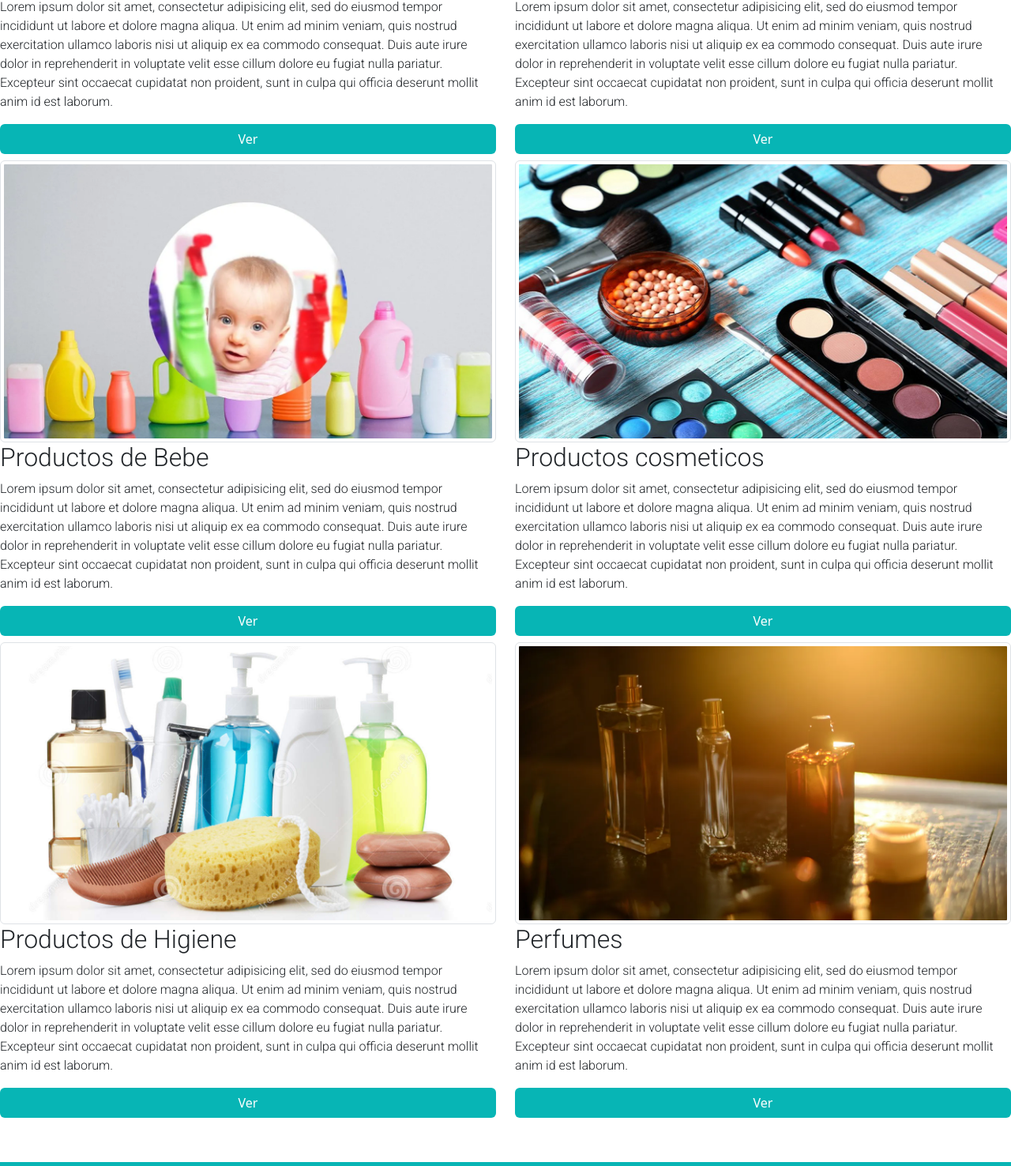
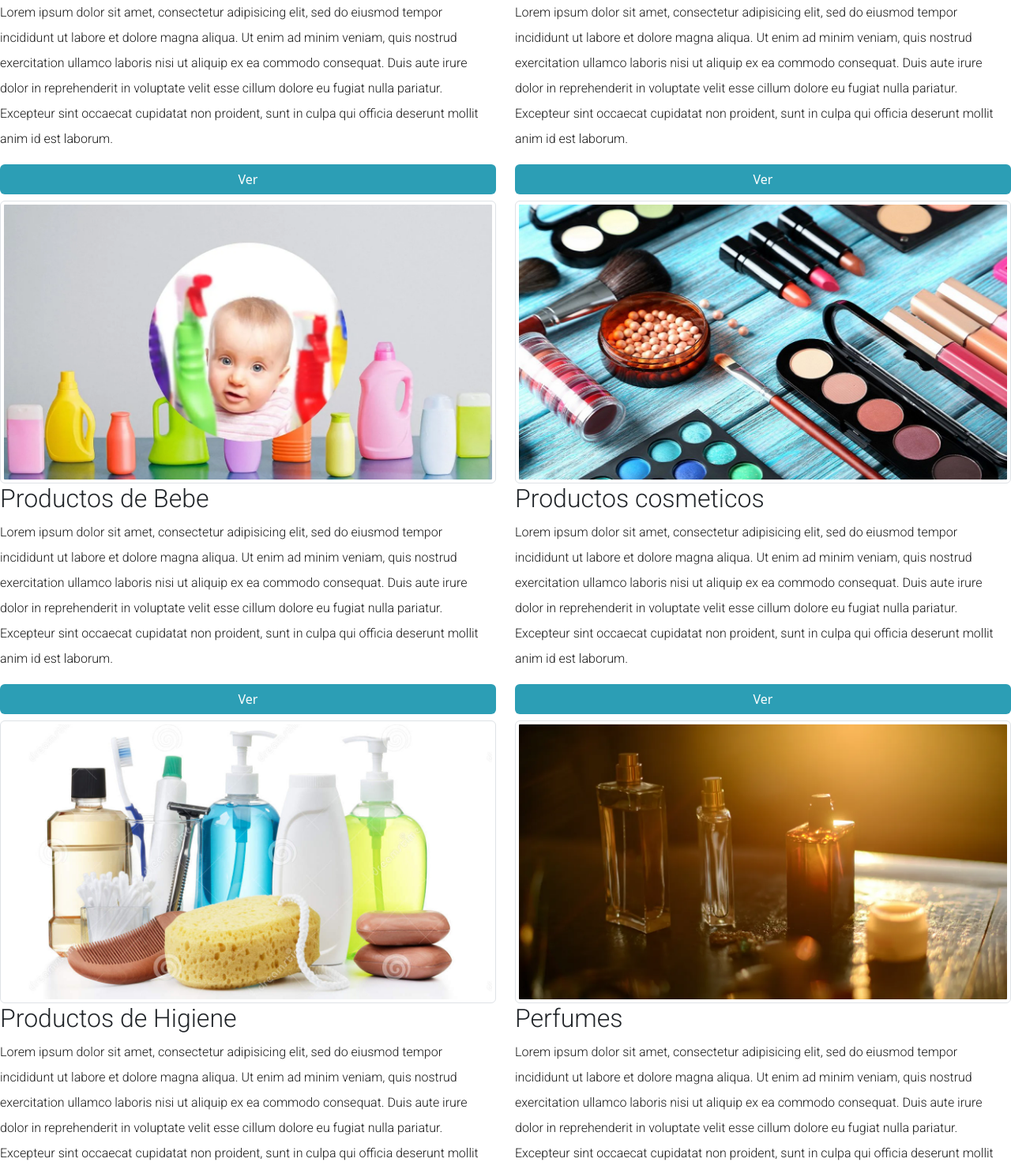
Before and after one commit to nicoSoria83/proyecto, a website: page pages/catalogo.html in a window 1280 px wide. Shown: the part 534-2010 px from the top of the page at 79% size. Drawn offline with nearby package versions, Linux system fonts and the light colour scheme.

Commit message:
se añaden cambios

```diff
--- a/pages/catalogo.html
+++ b/pages/catalogo.html
@@ -9,13 +9,13 @@
     <link href="https://cdn.jsdelivr.net/npm/bootstrap@5.2.0-beta1/dist/css/bootstrap.min.css" rel="stylesheet" integrity="sha384-0evHe/X+R7YkIZDRvuzKMRqM+OrBnVFBL6DOitfPri4tjfHxaWutUpFmBp4vmVor" crossorigin="anonymous">
 
     <!-- mi CSS -->
-    <link rel="stylesheet" type="text/css" href="../css/style.css">
+    <link rel="stylesheet" type="text/css" href="../css/main.css">
 
 </head>
 <body>
 
   <!-- nav -->
-<nav class="navbar navbar-expand-lg bg-info" id="botonera">
+<nav class="navbar navbar-expand-lg bg-info botonera">
   <div class="container-fluid">
     <a class="navbar-brand" href="../index.html">
       <img class="nav__img--size rounded-circle" src="../images/logoProvisorio.jpg">
@@ -50,7 +50,7 @@
       <article class="col-sm-12 col-md-6">
         <img src="../images/productos_capilares.jpg" class="w-100 img-thumbnail">
         <h2>Productos Capilares</h2>
-        <p>Lorem ipsum dolor sit amet, consectetur adipisicing elit, sed do eiusmod
+        <p class="p-catalogo">Lorem ipsum dolor sit amet, consectetur adipisicing elit, sed do eiusmod
         tempor incididunt ut labore et dolore magna aliqua. Ut enim ad minim veniam,
         quis nostrud exercitation ullamco laboris nisi ut aliquip ex ea commodo
         consequat. Duis aute irure dolor in reprehenderit in voluptate velit esse
@@ -62,7 +62,7 @@
       <article class="col-sm-12 col-md-6">
       <img src="../images/productos_de_limpieza.jpg" class="w-100 img-thumbnail">
       <h2>Productos de Limpieza</h2>
-      <p>Lorem ipsum dolor sit amet, consectetur adipisicing elit, sed do eiusmod
+      <p class="p-catalogo">Lorem ipsum dolor sit amet, consectetur adipisicing elit, sed do eiusmod
       tempor incididunt ut labore et dolore magna aliqua. Ut enim ad minim veniam,
       quis nostrud exercitation ullamco laboris nisi ut aliquip ex ea commodo
       consequat. Duis aute irure dolor in reprehenderit in voluptate velit esse
@@ -74,7 +74,7 @@
       <article class="col-sm-12 col-md-6">
       <img src="../images/productos_de_bebes.jpg" class="w-100 img-thumbnail">
       <h2>Productos de Bebe</h2>
-      <p>Lorem ipsum dolor sit amet, consectetur adipisicing elit, sed do eiusmod
+      <p class="p-catalogo">Lorem ipsum dolor sit amet, consectetur adipisicing elit, sed do eiusmod
       tempor incididunt ut labore et dolore magna aliqua. Ut enim ad minim veniam,
       quis nostrud exercitation ullamco laboris nisi ut aliquip ex ea commodo
       consequat. Duis aute irure dolor in reprehenderit in voluptate velit esse
@@ -86,7 +86,7 @@
       <article class="col-sm-12 col-md-6">
       <img src="../images/productos_cosmeticos.jpg" class="w-100 img-thumbnail">
       <h2>Productos cosmeticos</h2>
-      <p>Lorem ipsum dolor sit amet, consectetur adipisicing elit, sed do eiusmod
+      <p class="p-catalogo">Lorem ipsum dolor sit amet, consectetur adipisicing elit, sed do eiusmod
       tempor incididunt ut labore et dolore magna aliqua. Ut enim ad minim veniam,
       quis nostrud exercitation ullamco laboris nisi ut aliquip ex ea commodo
       consequat. Duis aute irure dolor in reprehenderit in voluptate velit esse
@@ -98,7 +98,7 @@
       <article class="col-sm-12 col-md-6">
       <img src="../images/productos_de_higiene.jpg" class="w-100 img-thumbnail">
       <h2>Productos de Higiene</h2>
-      <p>Lorem ipsum dolor sit amet, consectetur adipisicing elit, sed do eiusmod
+      <p class="p-catalogo">Lorem ipsum dolor sit amet, consectetur adipisicing elit, sed do eiusmod
       tempor incididunt ut labore et dolore magna aliqua. Ut enim ad minim veniam,
       quis nostrud exercitation ullamco laboris nisi ut aliquip ex ea commodo
       consequat. Duis aute irure dolor in reprehenderit in voluptate velit esse
@@ -110,7 +110,7 @@
       <article class="col-sm-12 col-md-6">
       <img src="../images/perfumes.jpg" class="w-100 img-thumbnail">
       <h2>Perfumes</h2>
-      <p>Lorem ipsum dolor sit amet, consectetur adipisicing elit, sed do eiusmod
+      <p class="p-catalogo">Lorem ipsum dolor sit amet, consectetur adipisicing elit, sed do eiusmod
       tempor incididunt ut labore et dolore magna aliqua. Ut enim ad minim veniam,
       quis nostrud exercitation ullamco laboris nisi ut aliquip ex ea commodo
       consequat. Duis aute irure dolor in reprehenderit in voluptate velit esse
@@ -122,7 +122,7 @@
   </div>
 </main>
 
-<footer class="bg__footer text-center h-100 mt-5">
+<footer class="footer text-center h-100 mt-5">
   <div class="mt-3">
     <a href="https://es-la.facebook.com/perfumeria.maruca.3">
       <img class="svg__size mt-3" src="../images/facebook.svg">
--- a/scss/main.scss
+++ b/scss/main.scss
@@ -0,0 +1,6 @@
+//imports
+@import "_vars";
+@import "_font";
+@import "_navBar";
+@import "_commons";
+@import "_footer";
```
Also changed, not shown: index.html (+5 -5 lines), pages/contacto.html (+3 -3 lines), pages/donde_estamos.html (+3 -3 lines), pages/sobre_nosotros.html (+7 -3 lines), css/main.css.
